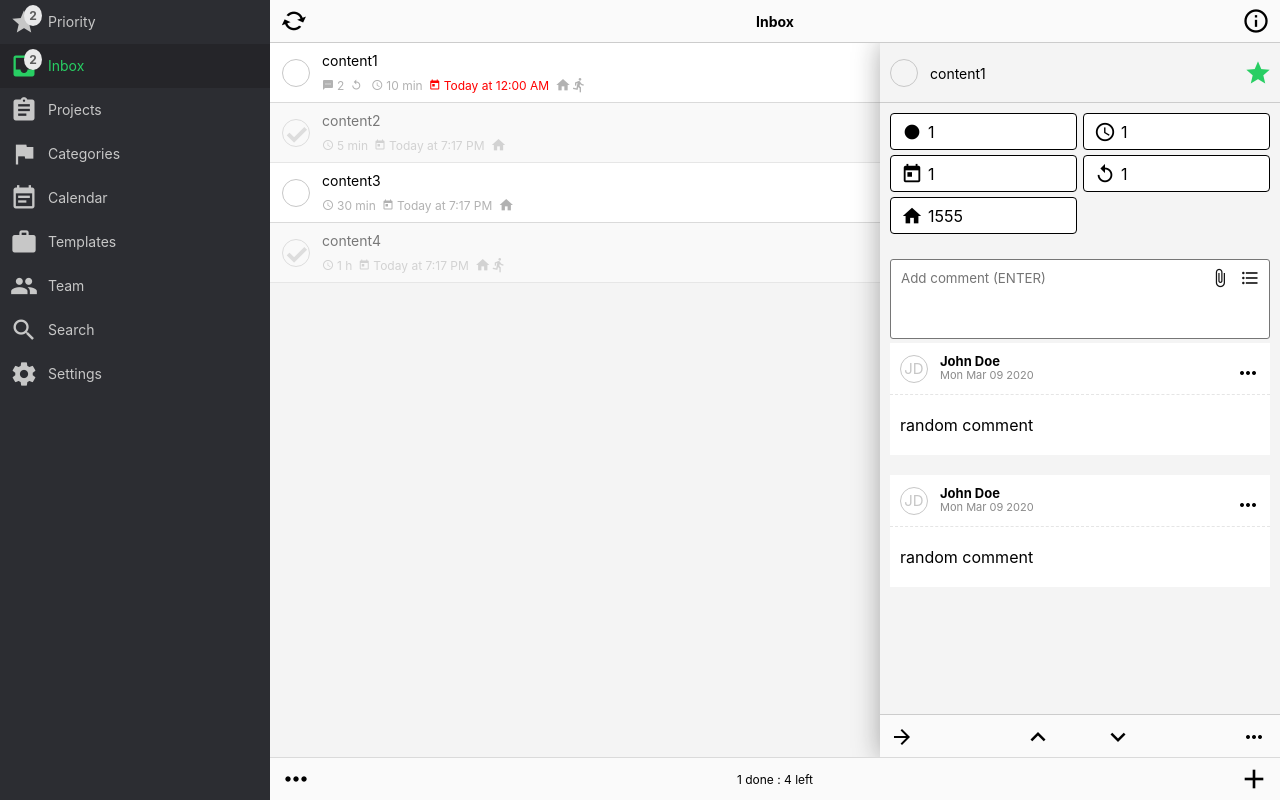
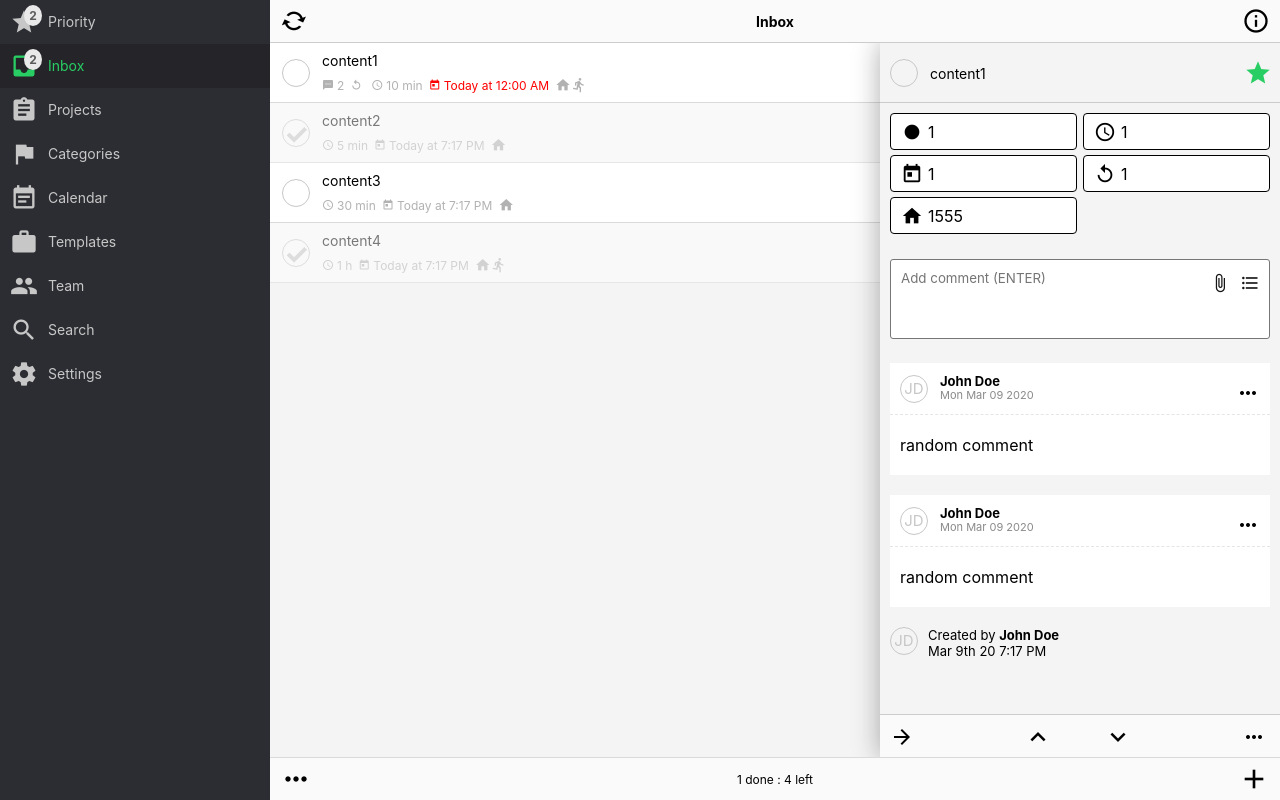
Before and after one commit to rafalrybicki/nozbe, a React (Create React App) app: page /inbox in a window 1280 px wide. Built offline with nearby package versions, Linux system fonts and the light colour scheme.

Commit message:
Add TaskDetailsFooter

```diff
--- a/src/components/TaskDetails/Comment.css
+++ b/src/components/TaskDetails/Comment.css
@@ -12,7 +12,6 @@
   justify-content: space-between;
   align-items: center;
 }
-
 
 .comment-header .date {
   position: absolute;
@@ -31,6 +30,7 @@
 
 .comment-header .material-icons {
   margin-top: 9px;
+  cursor: pointer;
 }
 
 .comment-body {
--- a/src/components/TaskDetails/NewComment.css
+++ b/src/components/TaskDetails/NewComment.css
@@ -2,6 +2,7 @@
   position: relative;
   padding-top: 10px;
   background-color: #F4F4F4;
+  margin-bottom: 20px;
 }
 
 .new-comment textarea {
@@ -22,7 +23,7 @@
 
 .new-comment .type-icon {
   position: absolute;
-  top: 19px;
+  top: 24px;
   min-height: 22px;
   color: #151515;
   font-size: 20px;
--- a/src/components/TaskDetails/TaskDetails.js
+++ b/src/components/TaskDetails/TaskDetails.js
@@ -8,7 +8,7 @@ function TaskDetails(props) {
   return (
     <div className="task-details">
       <TaskBasic {...props} viewMode={true}/>
-      <TaskDetailsContent comments={props.comments} />
+      <TaskDetailsContent comments={props.comments} author={props.author} date={props.created_at} />
       <TaskDetailsNavbar />
     </div>
   );
--- a/src/components/TaskDetails/TaskDetailsContent.js
+++ b/src/components/TaskDetails/TaskDetailsContent.js
@@ -1,15 +1,17 @@
 import React from 'react';
-import './TaskDetailsContent.css'
-import TaskDetailsAttributes from './TaskDetailsAttributes'
-import NewComment from './NewComment'
-import Comments from './Comments'
+import './TaskDetailsContent.css';
+import TaskDetailsAttributes from './TaskDetailsAttributes';
+import NewComment from './NewComment';
+import Comments from './Comments';
+import TaskDetailsFooter from './TaskDetailsFooter';
 
-function TaskDetailsContent(props) {
+function TaskDetailsContent({comments, author, date}) {
   return (
     <div className="task-details-content">
       <TaskDetailsAttributes />
       <NewComment />
-      <Comments comments={props.comments} />
+      <Comments comments={comments} />
+      <TaskDetailsFooter author={author} date={date} />
     </div>
   );
 }
--- /dev/null
+++ b/src/components/TaskDetails/TaskDetailsFooter.css
@@ -0,0 +1,9 @@
+.task-details-footer {
+  display: flex;
+  font-size: 13px;
+  padding-bottom: 10px;
+}
+
+.task-details-footer .avatar {
+  margin-right: 10px;
+}
--- /dev/null
+++ b/src/components/TaskDetails/TaskDetailsFooter.js
@@ -0,0 +1,19 @@
+import React from 'react';
+import './TaskDetailsFooter.css';
+import Avatar from '../Avatar';
+import moment from 'moment';
+
+function TaskDetailsFooter({author, date}) {
+  return (
+    <div className="task-details-footer">
+      <Avatar userName={author} />
+      <span>
+        Created by <strong>{author}</strong>
+        <br />
+        {moment(date).format("MMM Do YY LT")}
+      </span>
+    </div>
+  );
+}
+
+export default TaskDetailsFooter;
--- a/src/redux/reducers/tasks.js
+++ b/src/redux/reducers/tasks.js
@@ -3,6 +3,7 @@ import { TOGGLE_PRIORITY, TOGGLE_COMPLETION, COMPLETE_TASKS, ADD_TASK, DELETE_TA
 const initialState = [
   {
     id: 1,
+    author: 'John Doe',
     content: 'content1',
     completion: false,
     priority: true,
@@ -33,6 +34,7 @@ const initialState = [
   },
   {
     id: 2,
+    author: 'John Doe',
     content: 'content2',
     completion: true,
     priority: false,
@@ -56,6 +58,7 @@ const initialState = [
   },
   {
     id: 3,
+    author: 'John Doe',
     content: 'content3',
     completion: false,
     priority: false,
@@ -79,6 +82,7 @@ const initialState = [
   },
   {
     id: 4,
+    author: 'John Doe',
     content: 'content4',
     completion: true,
     priority: true,
```
